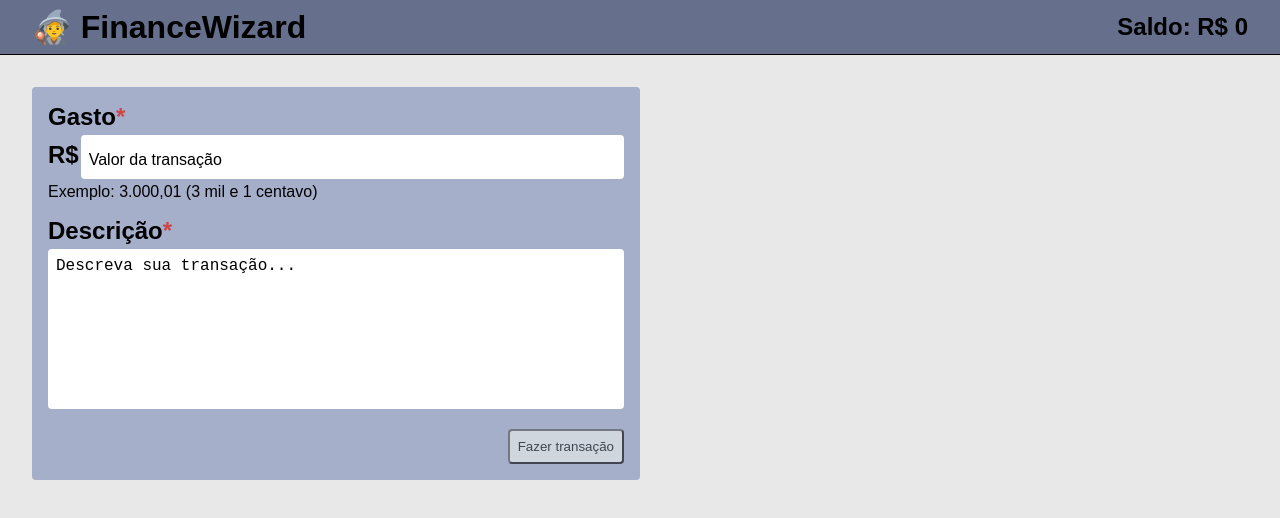
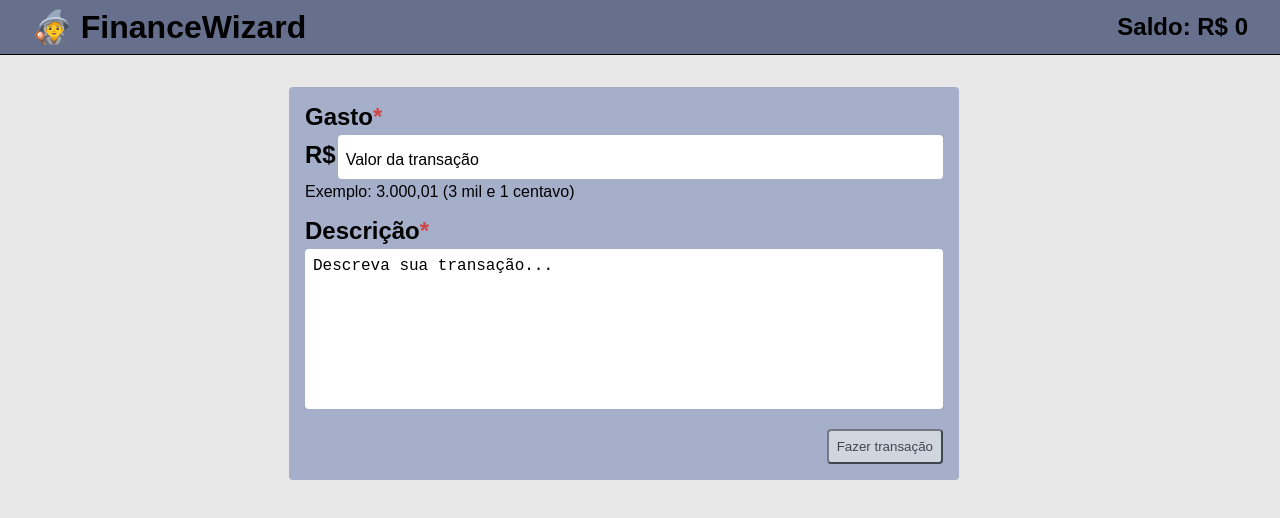
Before and after one commit to carlosberti/financeWizard, a Next.js app: page / in a window 1280 px wide. Shown: the top 518 px of the page. Built offline with nearby package versions, Linux system fonts and the light colour scheme.

Commit message:
refactor: add transaction condition on parente component

```diff
--- a/src/components/pages/Home/index.tsx
+++ b/src/components/pages/Home/index.tsx
@@ -55,7 +55,7 @@ const Home = () => {
           }
         />
 
-        <TransactionList transactions={transactions} />
+        {transactions && <TransactionList transactions={transactions} />}
       </s.Wrapper>
     </>
   )
```
